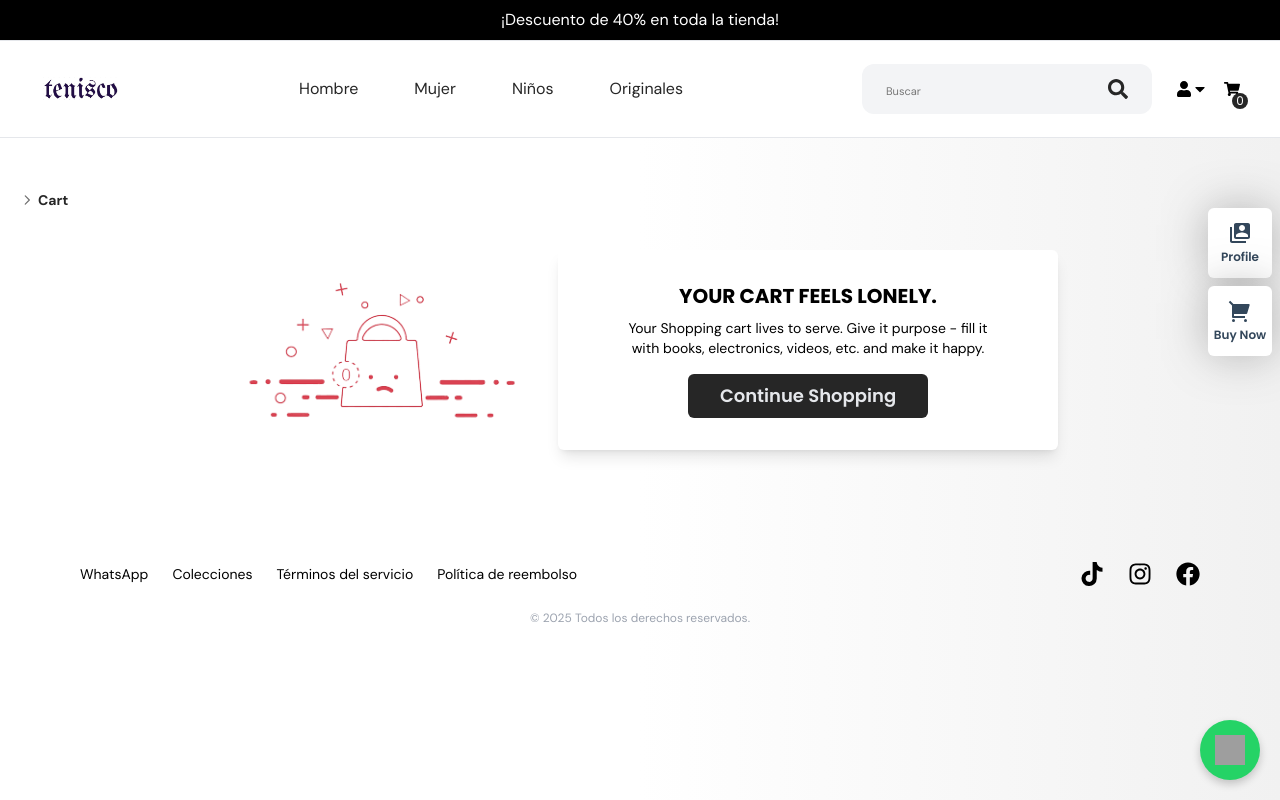
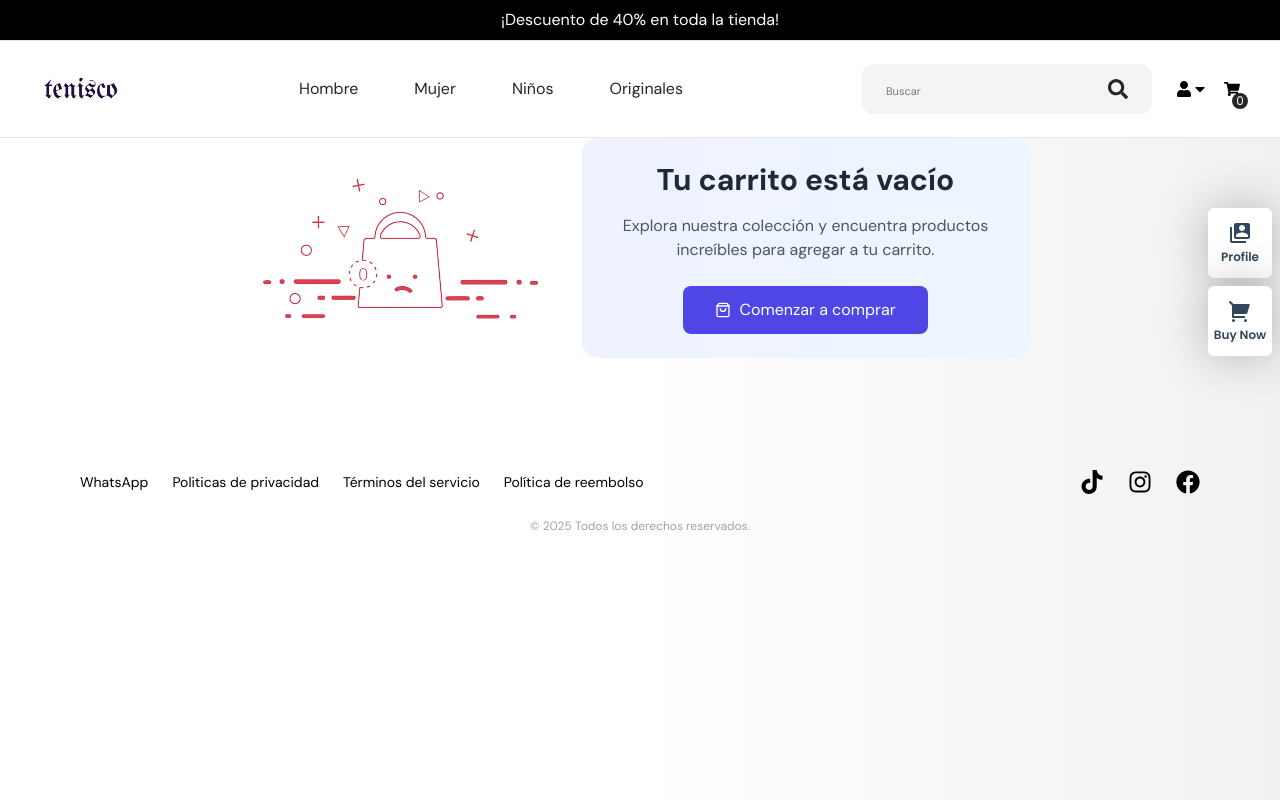
Before and after one commit to dereckmg2803/eshoes, a React (Create React App) app: page /cart in a window 1280 px wide. Built offline with nearby package versions, Linux system fonts and the light colour scheme; grey boxes are pictures that could not be loaded.

Commit message:
add politicas de privacidad y mejor aspecto en cart

```diff
--- a/src/App.js
+++ b/src/App.js
@@ -23,6 +23,7 @@ import Payment from "./pages/payment/Payment";
 import ProductDetails from "./pages/ProductDetails/ProductDetails";
 import TerminosServicio from "./pages/terminosServicio/TerminosServicio"; // Ajusta la ruta según tu estructura de archivos
 import PoliticaReembolso from "./pages/PoliticaReembolso/PoliticaReembolso";
+import PoliticasDePrivacidad from "./pages/politicasdeprivacidad/politicasdeprivacidad";
 import Hombre from "./pages/colecciones/Hombre";
 import Mujer from "./pages/colecciones/Mujer";
 import Ninos from "./pages/colecciones/Ninos";
@@ -41,29 +42,7 @@ const Layout = () => {
       <Footer />
       <FooterBottom />
 
-      {/* Burbuja de WhatsApp */}
-      <a
-        href="https://wa.me/573158591463?text=¡Hola!%20Quiero%20este%20par%20de%20tenis."
-        target="_blank"
-        rel="noopener noreferrer"
-        style={{
-          position: "fixed",
-          bottom: "20px",
-          right: "20px",
-          backgroundColor: "#25D366",
-          color: "white",
-          borderRadius: "50%",
-          padding: "15px",
-          boxShadow: "0px 4px 8px rgba(0, 0, 0, 0.2)",
-          zIndex: "1000",
-        }}
-      >
-        <img
-          src="https://upload.wikimedia.org/wikipedia/commons/6/6b/WhatsApp.svg"
-          alt="WhatsApp"
-          style={{ width: "30px", height: "30px" }}
-        />
-      </a>
+
     </div>
   );
 };
@@ -76,6 +55,7 @@ const router = createBrowserRouter(
         <Route path="/politica-reembolso" element={<PoliticaReembolso />} />
 
 
+
         <Route path="/about" element={<About />} />
         <Route path="/contact" element={<Contact />} />
         <Route path="/journal" element={<Journal />} />
@@ -83,7 +63,8 @@ const router = createBrowserRouter(
         <Route path="/product/:_id" element={<ProductDetails />} />
         <Route path="/cart" element={<Cart />} />
         <Route path="/paymentgateway" element={<Payment />} />
-        <Route path="/terminosServicio" element={<TerminosServicio />} /> {/* ✅ Nueva ruta añadida */}
+        <Route path="/terminosServicio" element={<TerminosServicio />} />
+        <Route path="/politicasdeprivacidad" element={<PoliticasDePrivacidad />} />{/* ✅ Nueva ruta añadida */}
       </Route>
       <Route path="/signup" element={<SignUp />} />
       <Route path="/signin" element={<SignIn />} />
--- a/src/components/home/Footer/Footer.js
+++ b/src/components/home/Footer/Footer.js
@@ -11,9 +11,9 @@ const Footer = () => {
             <a href="https://wa.me/3158591463" target="_blank" rel="noopener noreferrer" className="hover:text-purple-400">
               WhatsApp
             </a>
-            <a href="/colecciones" className="hover:text-purple-400">
-              Colecciones
-            </a>
+            <Link to="/politicasdeprivacidad" className="hover:text-purple-400">
+  Politicas de privacidad
+</Link>
             <Link to="/terminosServicio" className="hover:text-purple-400">
   Términos del servicio
 </Link>
--- a/src/components/pageProps/productDetails/ProductInfo.js
+++ b/src/components/pageProps/productDetails/ProductInfo.js
@@ -19,7 +19,8 @@ const ProductInfo = ({ productInfo }) => {
         size: selectedSize, // Añade la talla seleccionada
         quantity: 1, // Cantidad inicial
         image: productInfo.img,
-        price: productInfo.discountedPrice // Añade el precio con descuento
+        price: productInfo.discountedPrice, // Añade el precio con descuento
+        originalPrice: productInfo.price
       })
     );
 
--- a/src/pages/Cart/Cart.js
+++ b/src/pages/Cart/Cart.js
@@ -6,6 +6,7 @@ import Breadcrumbs from "../../components/pageProps/Breadcrumbs";
 import { resetCart } from "../../redux/orebiSlice";
 import { emptyCart } from "../../assets/images/index";
 import ItemCard from "./ItemCard";
+import { FiShoppingBag, FiTrash2, FiTag, FiArrowRight } from "react-icons/fi";
 
 const Cart = () => {
   const dispatch = useDispatch();
@@ -38,103 +39,129 @@ const Cart = () => {
 
   return (
     <div className="max-w-container mx-auto px-4">
-      <Breadcrumbs title="" />
+
       {products.length > 0 ? (
         <div className="pb-20">
-          <div className="w-full h-20 bg-[#F5F7F7] text-primeColor hidden lgl:grid grid-cols-5 place-content-center px-6 text-lg font-titleFont font-semibold">
-            <h2 className="col-span-2">Product</h2>
-            <h2>Price</h2>
-            <h2>Quantity</h2>
-            <h2>Sub Total</h2>
+          {/* Encabezado mejorado */}
+          <div className="w-full bg-gradient-to-r from-indigo-50 to-blue-50 rounded-xl p-6 mb-8">
+            <h1 className="text-3xl font-bold text-gray-800 flex items-center gap-2">
+              <FiShoppingBag className="text-indigo-600" />
+              Tu Carrito de Compras
+              <span className="text-indigo-600 ml-2">({products.length})</span>
+            </h1>
           </div>
-          <div className="mt-5">
+
+          {/* Lista de productos */}
+          <div className="grid gap-6">
+            <div className="hidden lg:grid grid-cols-12 gap-4 bg-gray-50 p-4 rounded-lg">
+              <div className="col-span-6 font-semibold text-gray-600">Producto</div>
+              <div className="col-span-2 font-semibold text-gray-600">Precio</div>
+              <div className="col-span-2 font-semibold text-gray-600">Cantidad</div>
+              <div className="col-span-2 font-semibold text-gray-600 text-right">Total</div>
+            </div>
+
+            <div className="space-y-4">
               {products.map((item) => (
-              <div key={item._id}>
+                <motion.div
+                  key={item._id}
+                  initial={{ opacity: 0, y: 20 }}
+                  animate={{ opacity: 1, y: 0 }}
+                  transition={{ duration: 0.3 }}
+                >
                   <ItemCard item={item} />
-              </div>
+                </motion.div>
               ))}
             </div>
+          </div>
 
+          {/* Acciones del carrito */}
+          <div className="flex flex-col md:flex-row justify-between items-center gap-6 mt-8">
             <button
               onClick={() => dispatch(resetCart())}
-            className="py-2 px-10 bg-red-500 text-white font-semibold uppercase mb-4 hover:bg-red-700 duration-300"
+              className="flex items-center gap-2 px-6 py-3 bg-red-50 text-red-600 rounded-lg hover:bg-red-100 transition-colors"
             >
-            Reset cart
+              <FiTrash2 />
+              Vaciar Carrito
             </button>
 
-          <div className="flex flex-col mdl:flex-row justify-between border py-4 px-4 items-center gap-2 mdl:gap-0">
-            <div className="flex items-center gap-4">
+            <div className="flex-1 max-w-md">
+              <div className="flex gap-4 bg-white p-4 rounded-xl shadow-sm border border-gray-100">
                 <input
-                className="w-44 mdl:w-52 h-8 px-4 border text-primeColor text-sm outline-none border-gray-400"
+                  className="flex-1 px-4 py-2 border border-gray-200 rounded-lg focus:outline-none focus:ring-2 focus:ring-indigo-500"
                   type="text"
-                placeholder="Coupon Number"
+                  placeholder="Código de descuento"
                 />
-              <p className="text-sm mdl:text-base font-semibold">
-                Apply Coupon
-              </p>
-            </div>
-            <p className="text-lg font-semibold">Update Cart</p>
-          </div>
-          <div className="max-w-7xl gap-4 flex justify-end mt-4">
-            <div className="w-96 flex flex-col gap-4">
-              <h1 className="text-2xl font-semibold text-right">Cart totals</h1>
-              <div>
-                <p className="flex items-center justify-between border-[1px] border-gray-400 border-b-0 py-1.5 text-lg px-4 font-medium">
-                  Subtotal
-                  <span className="font-semibold tracking-wide font-titleFont">
-                    {formatPrice(totalAmt)}
-                  </span>
-                </p>
-                <p className="flex items-center justify-between border-[1px] border-gray-400 border-b-0 py-1.5 text-lg px-4 font-medium">
-                  Shipping Charge
-                  <span className="font-semibold tracking-wide font-titleFont">
-                    {formatPrice(shippingCharge)}
-                  </span>
-                </p>
-                <p className="flex items-center justify-between border-[1px] border-gray-400 py-1.5 text-lg px-4 font-medium">
-                  Total
-                  <span className="font-bold tracking-wide text-lg font-titleFont">
-                    {formatPrice(totalAmt + shippingCharge)}
-                  </span>
-                </p>
-              </div>
-              <div className="flex justify-end">
-                <Link to="/paymentgateway">
-                  <button className="w-52 h-10 bg-primeColor text-white hover:bg-black duration-300">
-                    Proceed to Checkout
+                <button className="px-6 py-2 bg-indigo-600 text-white rounded-lg hover:bg-indigo-700 transition-colors flex items-center gap-2">
+                  <FiTag />
+                  Aplicar
                 </button>
-                </Link>
               </div>
             </div>
           </div>
+
+          {/* Resumen de compra */}
+          <motion.div
+            initial={{ opacity: 0 }}
+            animate={{ opacity: 1 }}
+            className="mt-12 bg-white p-8 rounded-2xl shadow-lg border border-gray-100">
+            <h2 className="text-2xl font-bold mb-6 text-gray-800">Resumen de Compra</h2>
+
+            <div className="space-y-4">
+              <div className="flex justify-between items-center">
+                <span className="text-gray-600">Subtotal:</span>
+                <span className="font-semibold">{formatPrice(totalAmt)}</span>
+              </div>
+
+              <div className="flex justify-between items-center">
+                <span className="text-gray-600">Envío:</span>
+                <span className="font-semibold">{formatPrice(shippingCharge)}</span>
+              </div>
+
+              <div className="border-t pt-4 mt-4">
+                <div className="flex justify-between items-center">
+                  <span className="text-xl font-bold text-gray-800">Total:</span>
+                  <span className="text-2xl font-bold text-indigo-600">
+                    {formatPrice(totalAmt + shippingCharge)}
+                  </span>
+                </div>
+              </div>
+            </div>
+
+            <Link to="/paymentgateway">
+              <button className="w-full mt-8 py-4 bg-indigo-600 text-white rounded-xl hover:bg-indigo-700 transition-colors flex items-center justify-center gap-2 text-lg">
+                Finalizar Compra
+                <FiArrowRight className="text-xl" />
+              </button>
+            </Link>
+          </motion.div>
         </div>
       ) : (
         <motion.div
           initial={{ y: 30, opacity: 0 }}
           animate={{ y: 0, opacity: 1 }}
           transition={{ duration: 0.4 }}
-          className="flex flex-col mdl:flex-row justify-center items-center gap-4 pb-20"
+          className="flex flex-col md:flex-row justify-center items-center gap-8 pb-20"
         >
-          <div>
+          <div className="max-w-xs">
             <img
-              className="w-80 rounded-lg p-4 mx-auto"
+              className="w-full h-auto"
               src={emptyCart}
-              alt="emptyCart"
+              alt="Carrito vacío"
             />
           </div>
-          <div className="max-w-[500px] p-4 py-8 bg-white flex gap-4 flex-col items-center rounded-md shadow-lg">
-            <h1 className="font-titleFont text-xl font-bold uppercase">
-              Your Cart feels lonely.
-            </h1>
-            <p className="text-sm text-center px-10 -mt-2">
-              Your Shopping cart lives to serve. Give it purpose - fill it with
-              books, electronics, videos, etc. and make it happy.
+          <div className="text-center max-w-md">
+            <div className="bg-gradient-to-r from-indigo-50 to-blue-50 p-6 rounded-2xl">
+              <h1 className="text-3xl font-bold text-gray-800 mb-4">Tu carrito está vacío</h1>
+              <p className="text-gray-600 mb-6">
+                Explora nuestra colección y encuentra productos increíbles para agregar a tu carrito.
               </p>
               <Link to="/shop">
-              <button className="bg-primeColor rounded-md cursor-pointer hover:bg-black active:bg-gray-900 px-8 py-2 font-titleFont font-semibold text-lg text-gray-200 hover:text-white duration-300">
-                Continue Shopping
+                <button className="px-8 py-3 bg-indigo-600 text-white rounded-lg hover:bg-indigo-700 transition-colors flex items-center gap-2 mx-auto">
+                  <FiShoppingBag />
+                  Comenzar a comprar
                 </button>
               </Link>
+            </div>
           </div>
         </motion.div>
       )}
--- /dev/null
+++ b/src/pages/politicasdeprivacidad/politicasdeprivacidad.js
@@ -0,0 +1,18 @@
+const PoliticasDePrivacidad = () => {
+    return (
+        <div className="max-w-4xl mx-auto py-12 px-6 text-gray-800">
+            <h1 className="text-3xl font-bold text-center mb-6">Politicas de Privacidad</h1>
+            <p className="mb-4">
+            Este sitio web cuida y respeta los datos personales de los usuarios ya registrados dentro de nuestra base de datos por compras realizadas a través de la tienda en línea (plataforma digital).
+            </p>
+            <p className="mb-4">
+            No será solicitada información personal que no sea relevante para nosotros y para ustedes como usuarios.
+No compartiremos información personal con terceros.
+No obstante y con el propósito de ofrecer un mejor servicio, podríamos enviar información promocional de la marca.
+Si no deseas que te lleguen correos de nuestras novedades, tienes la opción de cancelar la suscripción en el mismo correo en la parte inferior..
+            </p>
+        </div>
+    );
+  };
+
+  export default PoliticasDePrivacidad;
```
Lines whose indentation alone changed are shown as unchanged.
